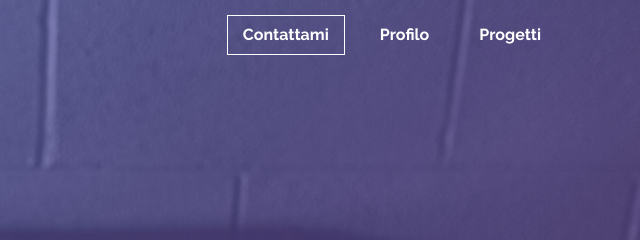
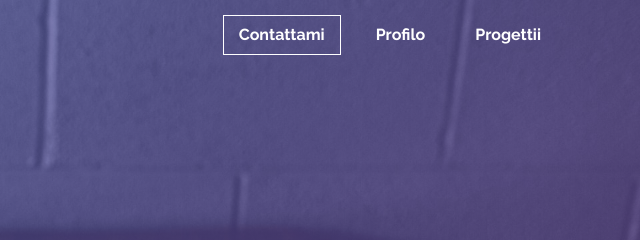
Before and after one commit to angelo24782/angelo24782.github.io-portafolio-demo, a plain HTML site: page index.html in a window 1280 px wide. Shown: the top 240 px of the page, 640-1280 px from the left. Drawn offline with Linux system fonts and the light colour scheme.

Commit message:
test commit

```diff
--- a/index.html
+++ b/index.html
@@ -14,7 +14,7 @@
         <nav class="nav">
           <a href="#" class="nav__items nav__items--cta"> Contattami</a>
           <a href="#" class="nav__items"> Profilo </a>
-          <a href="#" class="nav__items">Progetti</a>
+          <a href="#" class="nav__items">Progettii</a>
         </nav>
 
         <section class="hero__container">
```
